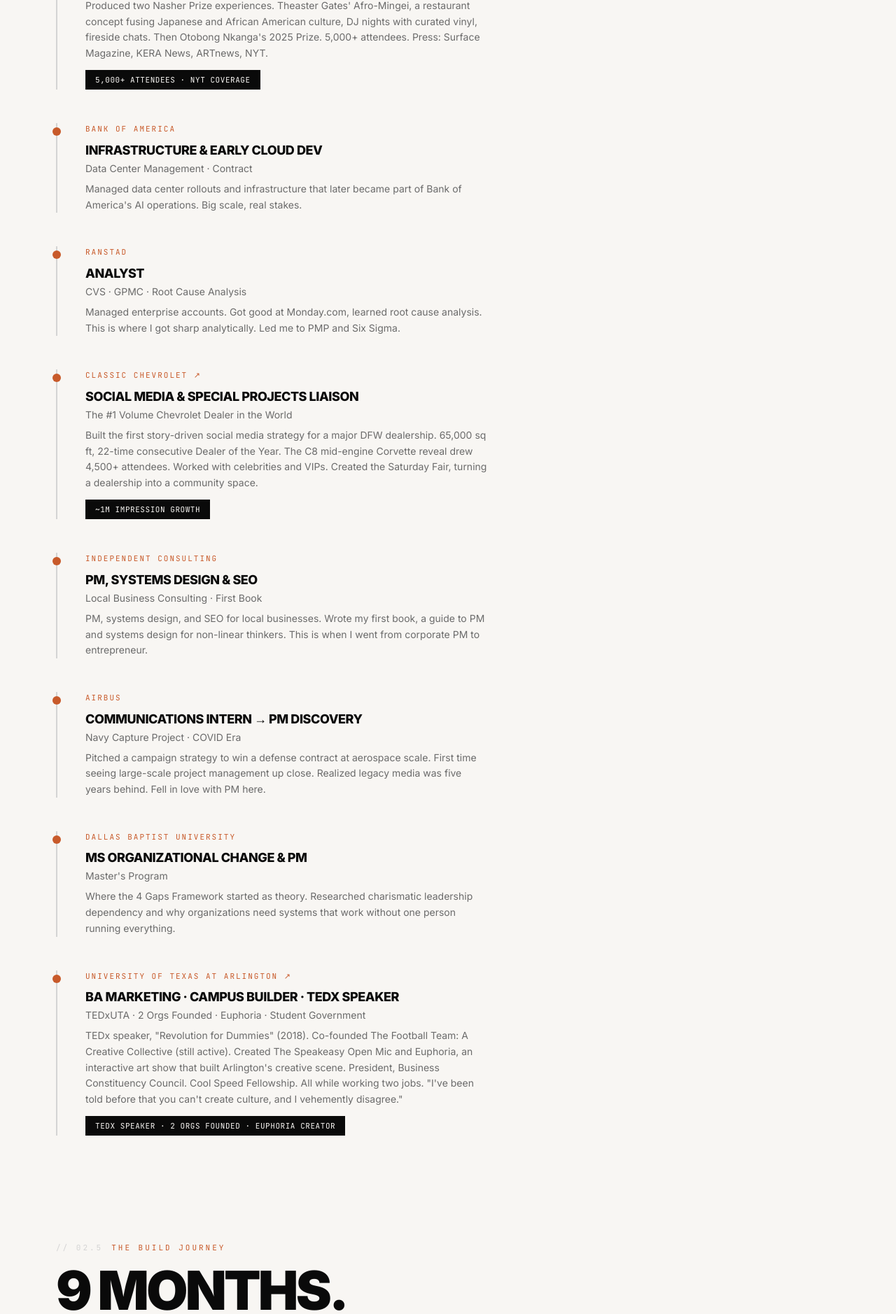
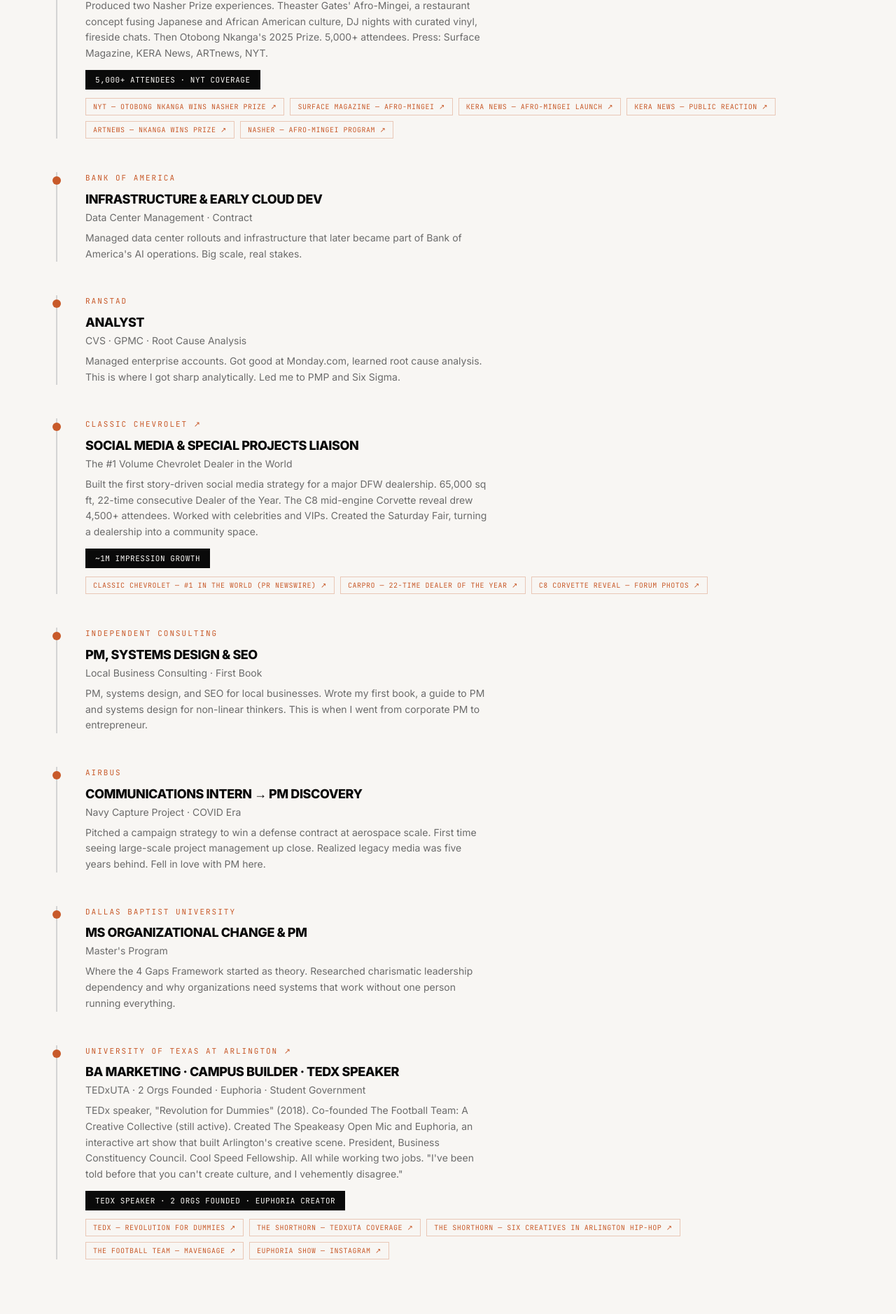
Before and after one commit to Jeromonsele/jj-portfolio, a Next.js app: page / in a window 1280 px wide. Shown: the part 1792-3670 px from the top of the page at 70% size. Built offline with nearby package versions, Linux system fonts and the light colour scheme.

Commit message:
feat: add media links to timeline entries + fix Haus of Duas description

```diff
--- a/src/components/TimelineItem.tsx
+++ b/src/components/TimelineItem.tsx
@@ -16,6 +16,21 @@
       <p className="text-sm text-brand-gray-600 mb-2">{entry.subtitle}</p>
       <p className="text-sm text-brand-gray-600 leading-relaxed max-w-xl">{entry.description}</p>
       {entry.stat && <StatBadge>{entry.stat}</StatBadge>}
+      {entry.media && entry.media.length > 0 && (
+        <div className="flex flex-wrap gap-2 mt-3">
+          {entry.media.map((m) => (
+            <a
+              key={m.url}
+              href={m.url}
+              target="_blank"
+              rel="noopener noreferrer"
+              className="font-mono text-[10px] text-orange border border-orange/30 px-2.5 py-1 uppercase tracking-wider hover:bg-orange hover:text-warm-white transition-all duration-200"
+            >
+              {m.label} ↗
+            </a>
+          ))}
+        </div>
+      )}
     </div>
   );
 }
--- a/src/data/projects.ts
+++ b/src/data/projects.ts
@@ -84,9 +84,9 @@
   {
     slug: "haus-of-duas",
     title: "Haus of Duas",
-    tag: "App · React · Gemini AI · Islamic Prayer",
+    tag: "Design Studio · React · Art Curation · Brand Strategy",
     description:
-      "Islamic prayer app with Gemini AI for prayer guidance and Q&A. React 19, Vite, Tailwind.",
+      "Art curation and spatial design studio. Transforms corporate environments into curated narratives. Bespoke art, moodboard editions, white-glove installation. \"A space without a story is just a room.\"",
     image: "/projects/haus-of-duas.png",
     link: "https://haus-of-duas.vercel.app",
   },
--- a/src/data/timeline.ts
+++ b/src/data/timeline.ts
@@ -1,3 +1,8 @@
+export interface MediaLink {
+  label: string;
+  url: string;
+}
+
 export interface TimelineEntry {
   organization: string;
   role: string;
@@ -5,6 +10,7 @@
   description: string;
   stat?: string;
   link?: string;
+  media?: MediaLink[];
 }
 
 export const timeline: TimelineEntry[] = [
@@ -24,6 +30,14 @@
       "Produced two Nasher Prize experiences. Theaster Gates' Afro-Mingei, a restaurant concept fusing Japanese and African American culture, DJ nights with curated vinyl, fireside chats. Then Otobong Nkanga's 2025 Prize. 5,000+ attendees. Press: Surface Magazine, KERA News, ARTnews, NYT.",
     stat: "5,000+ ATTENDEES · NYT COVERAGE",
     link: "https://www.nashersculpturecenter.org/programs-events/programs-list/program/id/307",
+    media: [
+      { label: "NYT — Otobong Nkanga Wins Nasher Prize", url: "https://www.lissongallery.com/news/otobong-nkanga-wins-the-nasher-prize-for-sculpture-the-new-york-times" },
+      { label: "Surface Magazine — Afro-Mingei", url: "https://www.surfacemag.com/articles/theaster-gates-afro-mingei-nasher/" },
+      { label: "KERA News — Afro-Mingei Launch", url: "https://www.keranews.org/arts-culture/2022-11-04/theaster-gates-launching-food-pop-up-at-the-nasher-influenced-by-japan-the-african-american-south" },
+      { label: "KERA News — Public Reaction", url: "https://www.keranews.org/arts-culture/2022-11-21/deeply-personal-north-texans-react-to-theaster-gates-new-food-pop-up-at-the-nasher" },
+      { label: "ARTnews — Nkanga Wins Prize", url: "https://www.artnews.com/art-news/news/otobong-nkanga-wins-nasher-prize-1234681207/" },
+      { label: "Nasher — Afro-Mingei Program", url: "https://www.nashersculpturecenter.org/programs-events/programs-list/program/id/307" },
+    ],
   },
   {
     organization: "Bank of America",
@@ -47,6 +61,11 @@
       "Built the first story-driven social media strategy for a major DFW dealership. 65,000 sq ft, 22-time consecutive Dealer of the Year. The C8 mid-engine Corvette reveal drew 4,500+ attendees. Worked with celebrities and VIPs. Created the Saturday Fair, turning a dealership into a community space.",
     stat: "~1M IMPRESSION GROWTH",
     link: "https://www.classicchevrolet.com",
+    media: [
+      { label: "Classic Chevrolet — #1 in the World (PR Newswire)", url: "https://www.prnewswire.com/news-releases/classic-chevrolet-in-grapevine-crowned-worlds-1-chevy-dealership-in-2023-302036195.html" },
+      { label: "CarPro — 22-Time Dealer of the Year", url: "https://www.carpro.com/blog/classic-chevrolet-named-1-volume-chevy-dealer-in-the-world-and-22-time-dealer-of-the-year" },
+      { label: "C8 Corvette Reveal — Forum Photos", url: "https://www.midenginecorvetteforum.com/forum/mid-engine-corvettes/mid-engine-exterior-interior-pictures-and-renderings/85886-classic-chevrolet-grapevine-texas-event-pics" },
+    ],
   },
   {
     organization: "Independent Consulting",
@@ -77,5 +96,12 @@
       "TEDx speaker, \"Revolution for Dummies\" (2018). Co-founded The Football Team: A Creative Collective (still active). Created The Speakeasy Open Mic and Euphoria, an interactive art show that built Arlington's creative scene. President, Business Constituency Council. Cool Speed Fellowship. All while working two jobs. \"I've been told before that you can't create culture, and I vehemently disagree.\"",
     stat: "TEDX SPEAKER · 2 ORGS FOUNDED · EUPHORIA CREATOR",
     link: "https://www.ted.com/talks/jj_eromonsele_revolution_for_dummies",
+    media: [
+      { label: "TEDx — Revolution for Dummies", url: "https://www.ted.com/talks/jj_eromonsele_revolution_for_dummies" },
+      { label: "The Shorthorn — TEDxUTA Coverage", url: "https://www.theshorthorn.com/news/tedxuta-features-open-education-career-development-talks/article_0dc67950-3e12-11e8-a74c-fb51986cf6b4.html" },
+      { label: "The Shorthorn — Six Creatives in Arlington Hip-Hop", url: "https://www.theshorthorn.com/life_and_entertainment/six-creatives-cultivating-the-arlington-hip-hop-scene/article_9695b708-4dc2-11e9-861c-b353b5fb010d.html" },
+      { label: "The Football Team — MavEngage", url: "https://mavorgs.campuslabs.com/engage/organization/football-team-creative-collective" },
+      { label: "Euphoria Show — Instagram", url: "https://www.instagram.com/euphoriashow.art/" },
+    ],
   },
 ];
```
